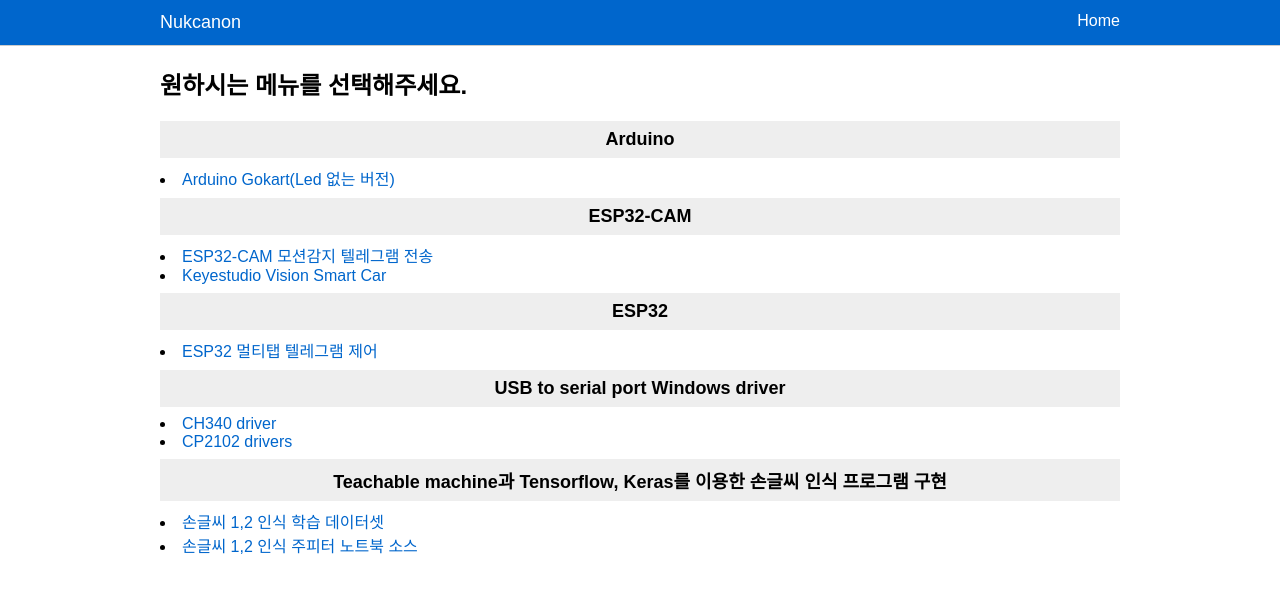
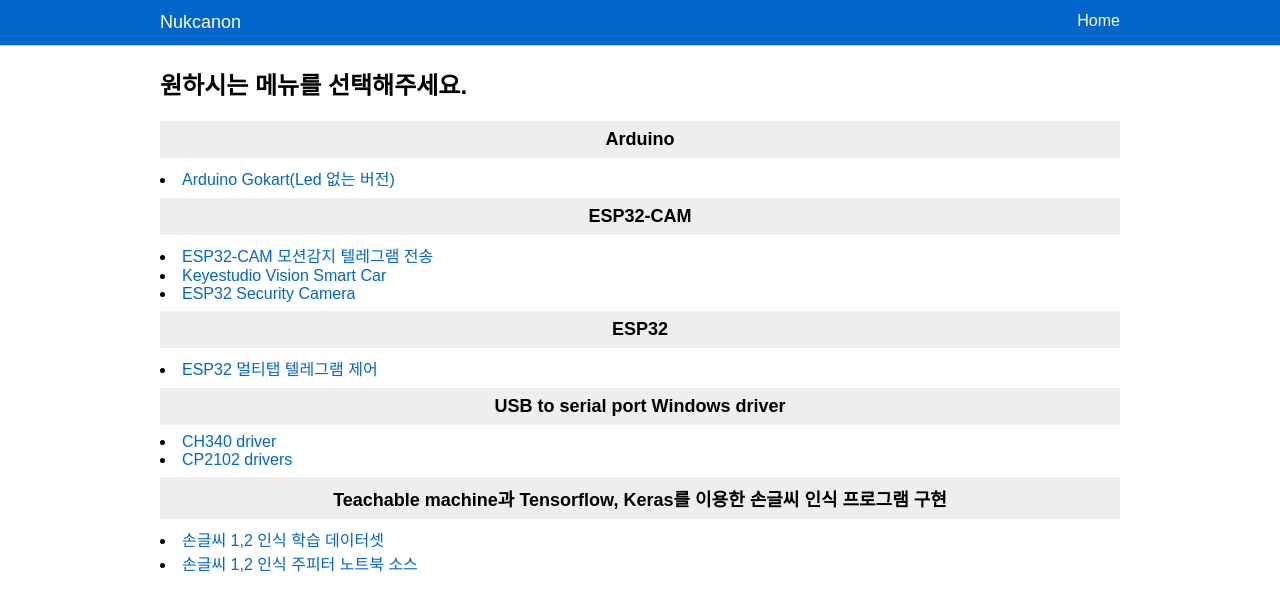
Before and after one commit to Nukcanon/makers, a plain HTML site: page index.html in a window 1280 px wide. Drawn offline with Linux system fonts and the light colour scheme.

Commit message:
Update index.html

```diff
--- a/index.html
+++ b/index.html
@@ -39,6 +39,9 @@
             		</li>
 			<li>
             		<a href="https://nukcanon.github.io/Keyestudio_Vision_Smart_Car/installer/Keyestudio_Vision_Smart_Car.html">Keyestudio Vision Smart Car</a>
+            		</li>
+			<li>
+            		<a href="https://nukcanon.github.io/ESP32_security_camera/installer/ESP32-CAM_security_camera.html">ESP32 Security Camera</a>
             		</li>
 			</div>
 		</div>
```
